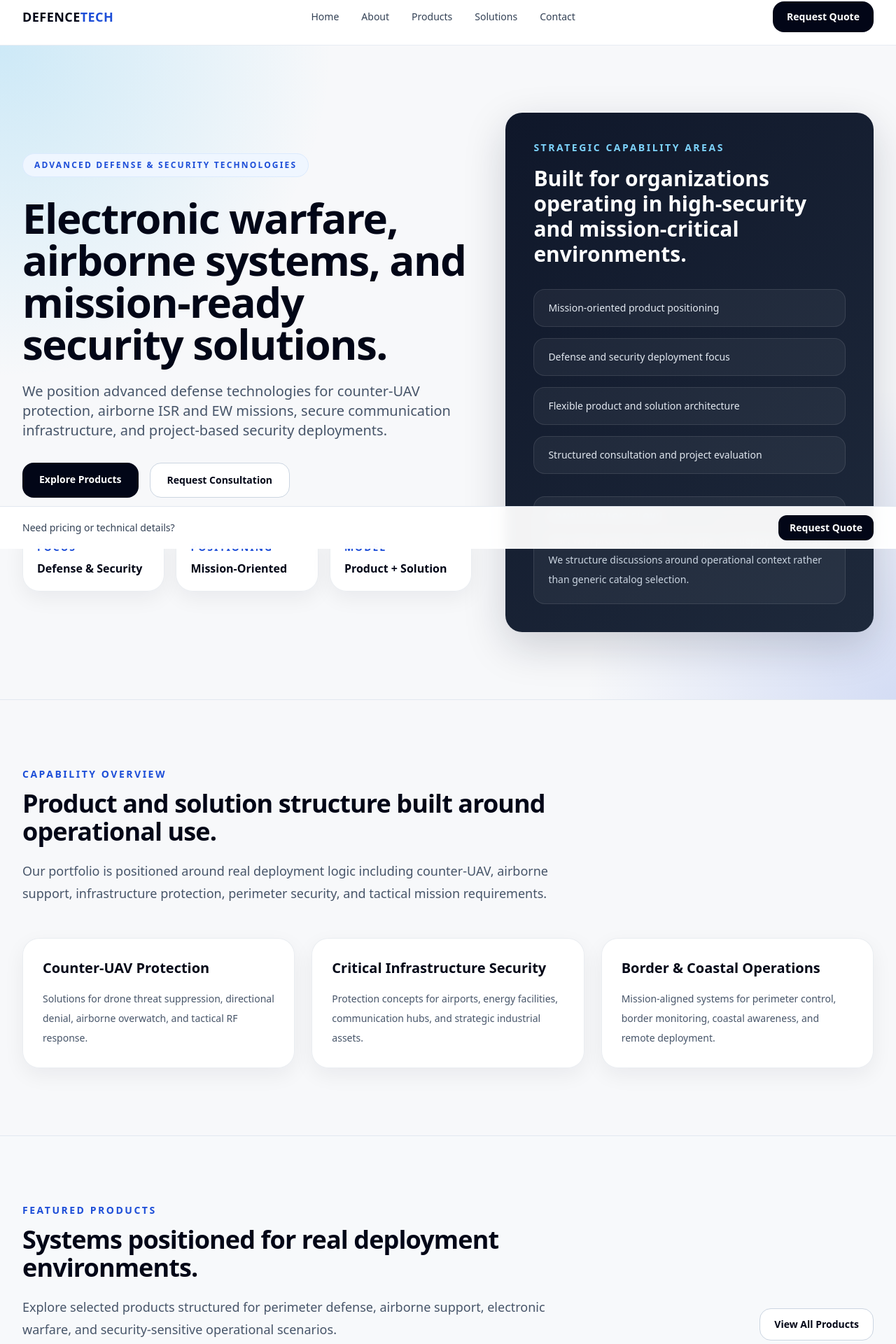
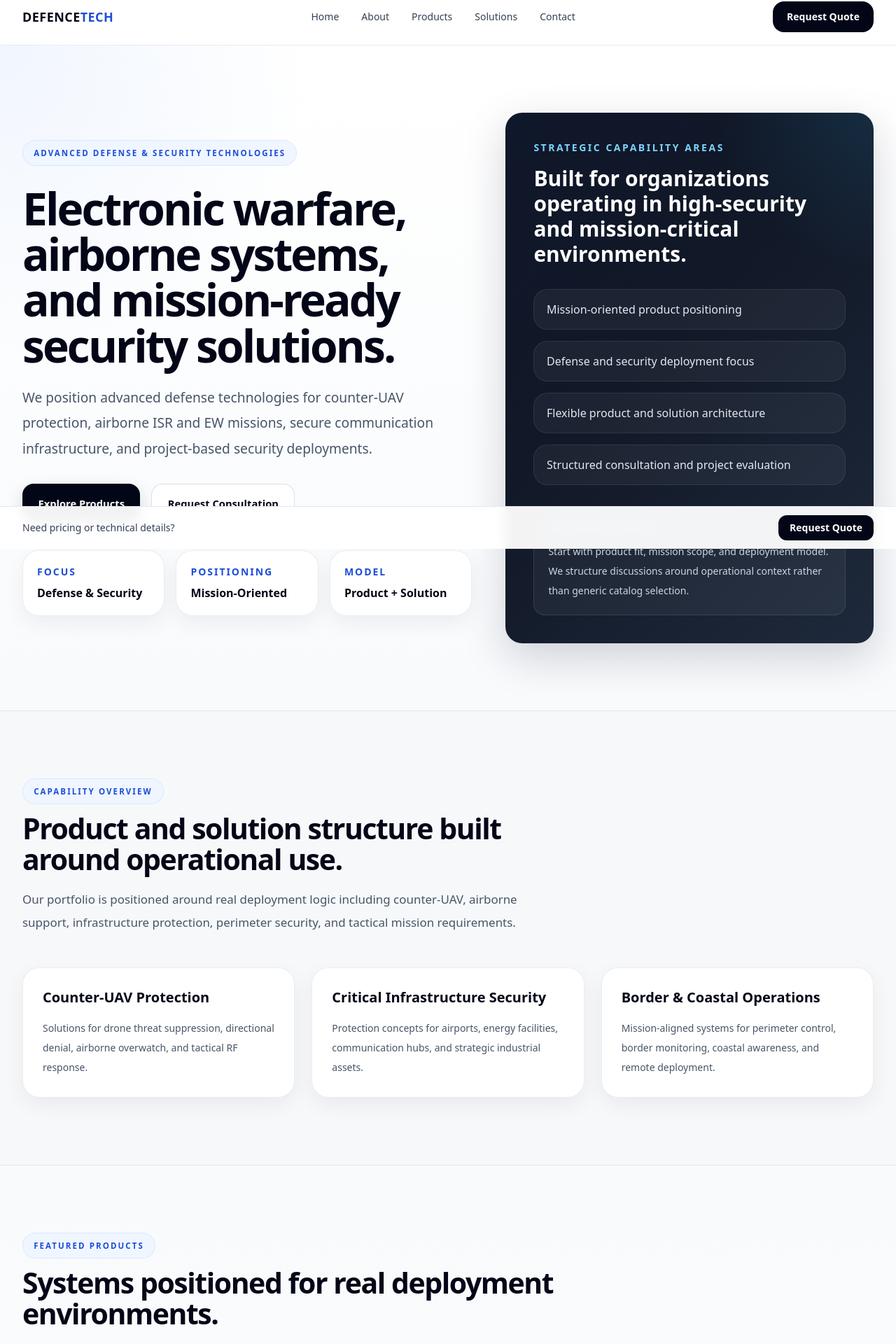
Before and after one commit to ardasaracgm/rdn-defence-2, a Next.js app: page / in a window 1280 px wide. Shown: the part 16-1936 px from the top of the page at 70% size. Built offline with nearby package versions, Linux system fonts and the light colour scheme.

Commit message:
Update page.tsx

```diff
--- a/app/page.tsx
+++ b/app/page.tsx
@@ -32,19 +32,19 @@ const trustPoints = [
 export default function HomePage() {
   return (
     <main>
-      <section className="hero-glow border-b border-slate-200">
+      <section className="hero-glow surface-soft border-b border-slate-200">
         <div className="container-main section-space">
           <div className="grid gap-12 lg:grid-cols-[1.1fr_.9fr] lg:items-center">
             <div>
-              <div className="inline-flex rounded-full border border-blue-100 bg-blue-50 px-4 py-2 text-xs font-semibold uppercase tracking-[0.18em] text-blue-700">
+              <div className="section-eyebrow">
                 Advanced Defense & Security Technologies
               </div>
 
-              <h1 className="mt-7 max-w-5xl text-4xl font-bold leading-tight tracking-tight text-slate-950 md:text-5xl lg:text-6xl">
+              <h1 className="hero-heading mt-7 max-w-5xl">
                 Electronic warfare, airborne systems, and mission-ready security solutions.
               </h1>
 
-              <p className="mt-6 max-w-3xl text-lg leading-8 text-slate-600 md:text-xl">
+              <p className="hero-copy mt-6 max-w-3xl">
                 We position advanced defense technologies for counter-UAV protection,
                 airborne ISR and EW missions, secure communication infrastructure, and
                 project-based security deployments.
@@ -53,14 +53,14 @@ export default function HomePage() {
               <div className="mt-8 flex flex-wrap gap-4">
                 <Link
                   href="/products"
-                  className="rounded-2xl bg-slate-950 px-6 py-3.5 text-sm font-semibold text-white transition hover:opacity-90"
+                className="btn-primary-premium"
                 >
                   Explore Products
                 </Link>
 
                 <Link
                   href="/contact"
-                  className="rounded-2xl border border-slate-300 bg-white px-6 py-3.5 text-sm font-semibold text-slate-950 transition hover:bg-slate-50"
+                  className="btn-secondary-premium"
                 >
                   Request Consultation
                 </Link>
@@ -96,7 +96,7 @@ export default function HomePage() {
               </div>
             </div>
 
-            <div className="overflow-hidden rounded-3xl bg-[linear-gradient(135deg,#0f172a,#1e293b)] text-white shadow-[0_20px_60px_rgba(15,23,42,0.18)]">
+           <div className="surface-dark-premium overflow-hidden rounded-3xl text-white shadow-[0_20px_60px_rgba(15,23,42,0.18)]">
               <div className="p-8 md:p-10">
                 <div className="text-sm font-semibold uppercase tracking-[0.18em] text-sky-300">
                   Strategic Capability Areas
@@ -110,7 +110,7 @@ export default function HomePage() {
                   {trustPoints.map((item) => (
                     <div
                       key={item}
-                      className="rounded-2xl border border-white/10 bg-white/5 px-5 py-4 text-sm font-medium text-slate-200"
+                      className="dark-stat-card"
                     >
                       {item}
                     </div>
@@ -135,13 +135,13 @@ export default function HomePage() {
       <section className="section-space">
         <div className="container-main">
           <div className="max-w-3xl">
-            <div className="text-sm font-semibold uppercase tracking-[0.18em] text-blue-700">
+            <div className="section-eyebrow">
               Capability Overview
             </div>
-            <h2 className="mt-3 text-3xl font-bold tracking-tight text-slate-950 md:text-4xl">
+            <h2 className="section-heading mt-3">
               Product and solution structure built around operational use.
             </h2>
-            <p className="mt-5 text-lg leading-8 text-slate-600">
+            <p className="section-copy mt-5">
               Our portfolio is positioned around real deployment logic including counter-UAV,
               airborne support, infrastructure protection, perimeter security, and tactical
               mission requirements.
@@ -163,17 +163,17 @@ export default function HomePage() {
         </div>
       </section>
 
-      <section className="section-space border-t border-slate-200 bg-slate-50/60">
+      <section className="section-space border-t border-slate-200 bg-[linear-gradient(180deg,#f8fafc_0%,#ffffff_100%)]">
         <div className="container-main">
           <div className="flex flex-col gap-6 lg:flex-row lg:items-end lg:justify-between">
             <div className="max-w-3xl">
-              <div className="text-sm font-semibold uppercase tracking-[0.18em] text-blue-700">
+              <div className="section-eyebrow">
                 Featured Products
               </div>
-              <h2 className="mt-3 text-3xl font-bold tracking-tight text-slate-950 md:text-4xl">
+              <h2 className="section-heading mt-3">
                 Systems positioned for real deployment environments.
               </h2>
-              <p className="mt-5 text-lg leading-8 text-slate-600">
+              <p className="section-copy mt-5">
                 Explore selected products structured for perimeter defense, airborne support,
                 electronic warfare, and security-sensitive operational scenarios.
               </p>
@@ -198,13 +198,13 @@ export default function HomePage() {
       <section className="section-space border-t border-slate-200 bg-white">
         <div className="container-main grid gap-10 lg:grid-cols-[1fr_.95fr]">
           <div>
-            <div className="text-sm font-semibold uppercase tracking-[0.18em] text-blue-700">
+            <div className="section-eyebrow">
               Why Work With Us
             </div>
-            <h2 className="mt-3 text-3xl font-bold tracking-tight text-slate-950 md:text-4xl">
+            <h2 className="section-heading mt-3">
               A structured path from product interest to deployment planning.
             </h2>
-            <p className="mt-5 text-lg leading-8 text-slate-600">
+            <p className="section-copy mt-5">
               We do not position products as isolated catalog items. We help align capability,
               mission fit, deployment concept, and operational requirements within a clear evaluation process.
             </p>
@@ -227,7 +227,7 @@ export default function HomePage() {
           </div>
 
           <div className="card-premium p-8 md:p-10">
-            <div className="text-sm font-semibold uppercase tracking-[0.18em] text-blue-700">
+            <div className="section-eyebrow">
               Start a Discussion
             </div>
             <h3 className="mt-3 text-2xl font-bold text-slate-950">
```
